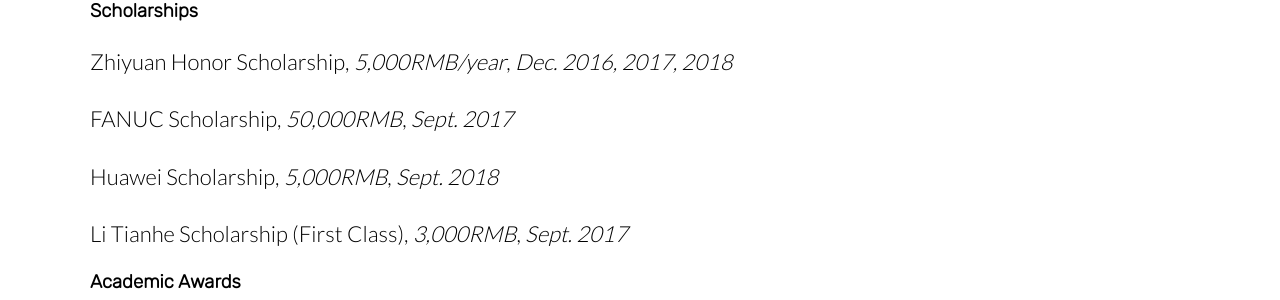
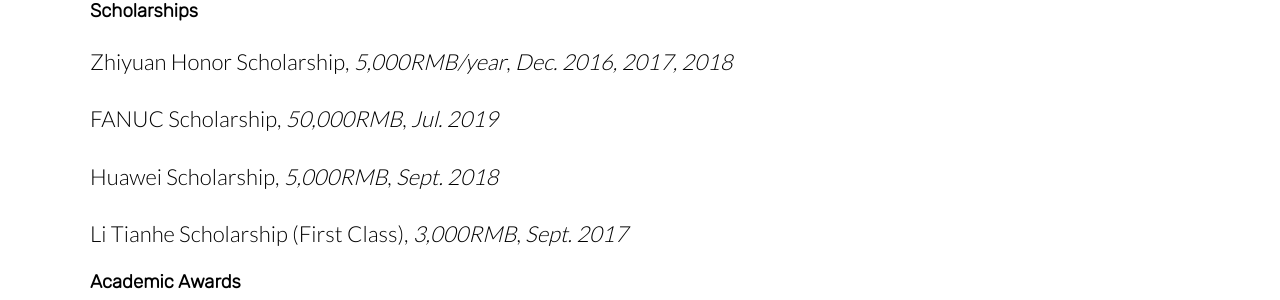
Before and after one commit to FenglongSong/fenglongsong.github.io, a Jekyll site: the page built from index.html, in a window 1280 px wide and 900 px high, scrolled down 1982 px. Shown: the part 155-455 px from the top of the window. Built offline with Jekyll 4.4.1, drawn with Linux system fonts in a browser that asks for light colours; nearby versions of some CDN libraries.

Commit message:
Update index.html

```diff
--- a/index.html
+++ b/index.html
@@ -50,7 +50,7 @@
 				<h2 class="editable">Selected Awards</h2>
 				<h3 class="editable">Scholarships </h3>
 				<p class="editable">Zhiyuan Honor Scholarship, <i>5,000RMB/year</i>, <i>Dec. 2016, 2017, 2018</i></p>
-				<p class="editable">FANUC Scholarship, <i>50,000RMB</i>, <i>Sept. 2017</i></p>
+				<p class="editable">FANUC Scholarship, <i>50,000RMB</i>, <i>Jul. 2019</i></p>
 				<p class="editable">Huawei Scholarship, <i>5,000RMB</i>, <i>Sept. 2018</i></p>
 				<p class="editable">Li Tianhe Scholarship (First Class), <i>3,000RMB</i>, <i>Sept. 2017</i></p>
 
```
